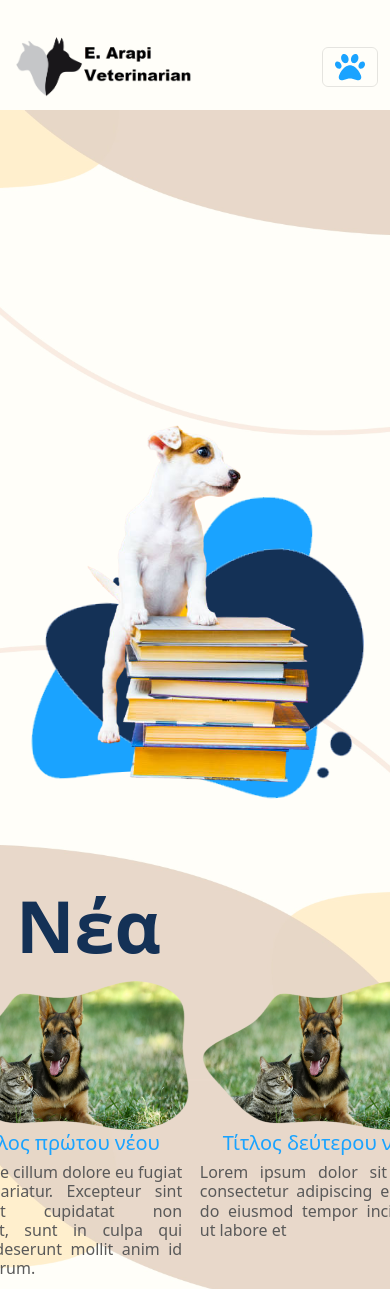
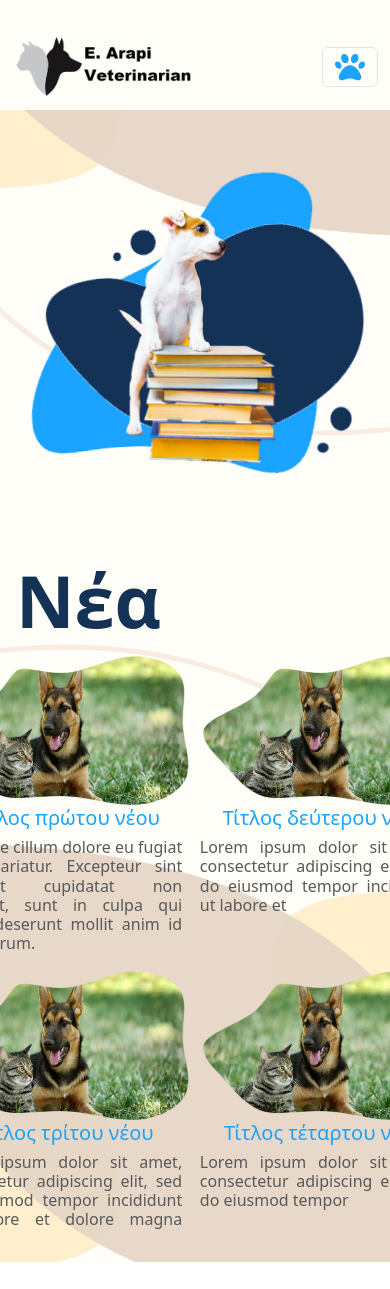
Before and after one commit to TonyKolia/vet-personal-site, a React (Create React App) app: page /news in a window 390 px wide. Shown: the top 1289 px of the page. After the commit the page ends 1262 px from the top, so only its background shows below. Built offline with nearby package versions, Linux system fonts and the light colour scheme.

Commit message:
more responsive fixes

```diff
--- a/src/App.js
+++ b/src/App.js
@@ -20,30 +20,34 @@ function App() {
     let cookieLanguage = document.cookie.replace(/(?:(?:^|.*;\s*)language\s*\=\s*([^;]*).*$)|^.*$/, "$1");
     if (cookieLanguage !== "" && cookieLanguage !== null)
       setLanguage(cookieLanguage);
-    else{
+    else {
       setLanguage("GR");
       setCookie("language", "GR", { path: "/" });
     }
   }, []);
 
-  /*
+  React.useEffect(() => {
 
-    React.useEffect(() => {
+    let togglers = document.getElementsByClassName("navbar-toggler");
+    if(togglers.length === 0)
+      return;
 
     let navbarLinks = document.getElementsByClassName("nav-link");
-    navbarLinks.forEach(link => {
+    for(let i=0; i<navbarLinks.length; i++){
+      navbarLinks[i].addEventListener("click", () => {
+        togglers[0].click();
+      });
+    }
 
-    });
+  }, []);
 
-  },[]);
-   */
 
 
 
   React.useEffect(() => {
     setCookie("language", language, { path: "/" });
 
-    if(language === "GR")
+    if (language === "GR")
       document.title = "Κτηνίατρος - Αράπη Ελεάννα";
     else
       document.title = "Veterinarian - Arapi Eleanna";
--- a/src/CSS/style.css
+++ b/src/CSS/style.css
@@ -329,10 +329,16 @@ html{
     .page-content-container{
         flex-direction: column;
         overflow: unset;
-        justify-content: space-around;
+        justify-content: center;
     }
 
-    .text-container,
+    .text-container{
+        padding-left: 1rem;
+        padding-right: 1rem;
+        margin-right: 0;
+        overflow: unset;
+    }
+
     .welcome-container{
         padding-left: 1rem;
         padding-right: 1rem;
@@ -341,8 +347,14 @@ html{
         overflow: unset;
     }
 
+    .welcome-container:last-child,
+    .welcome-container:first-child{
+        display: none;
+    }
+
     .page-part{
         overflow: unset;
+        min-height: 70%;
     }
 
     .header{
@@ -389,4 +401,8 @@ html{
         height: 15px;
         color: var(--base-color) !important;
     }
+
+    .home-doc-image{
+        height: 100%;
+    }
 }
```
